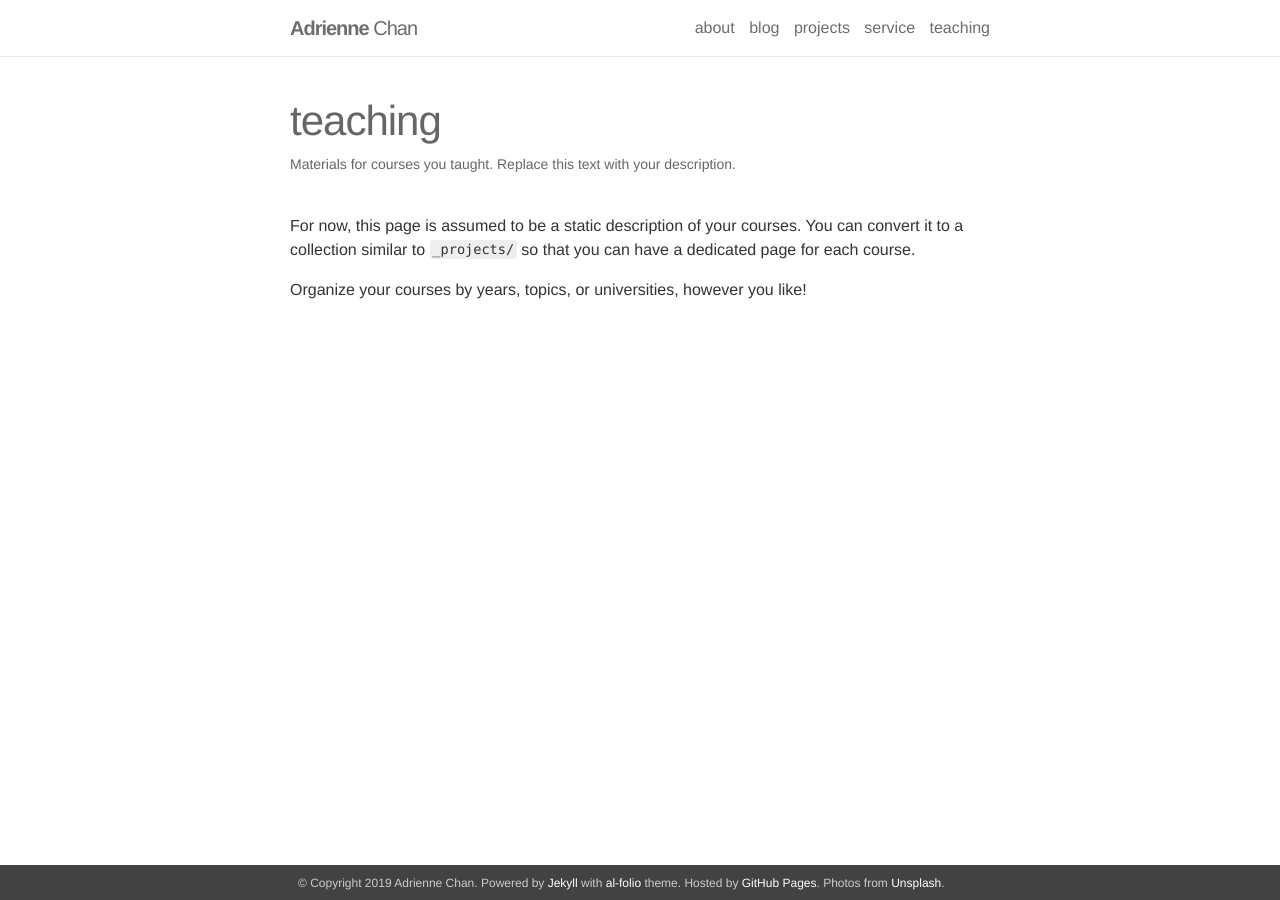
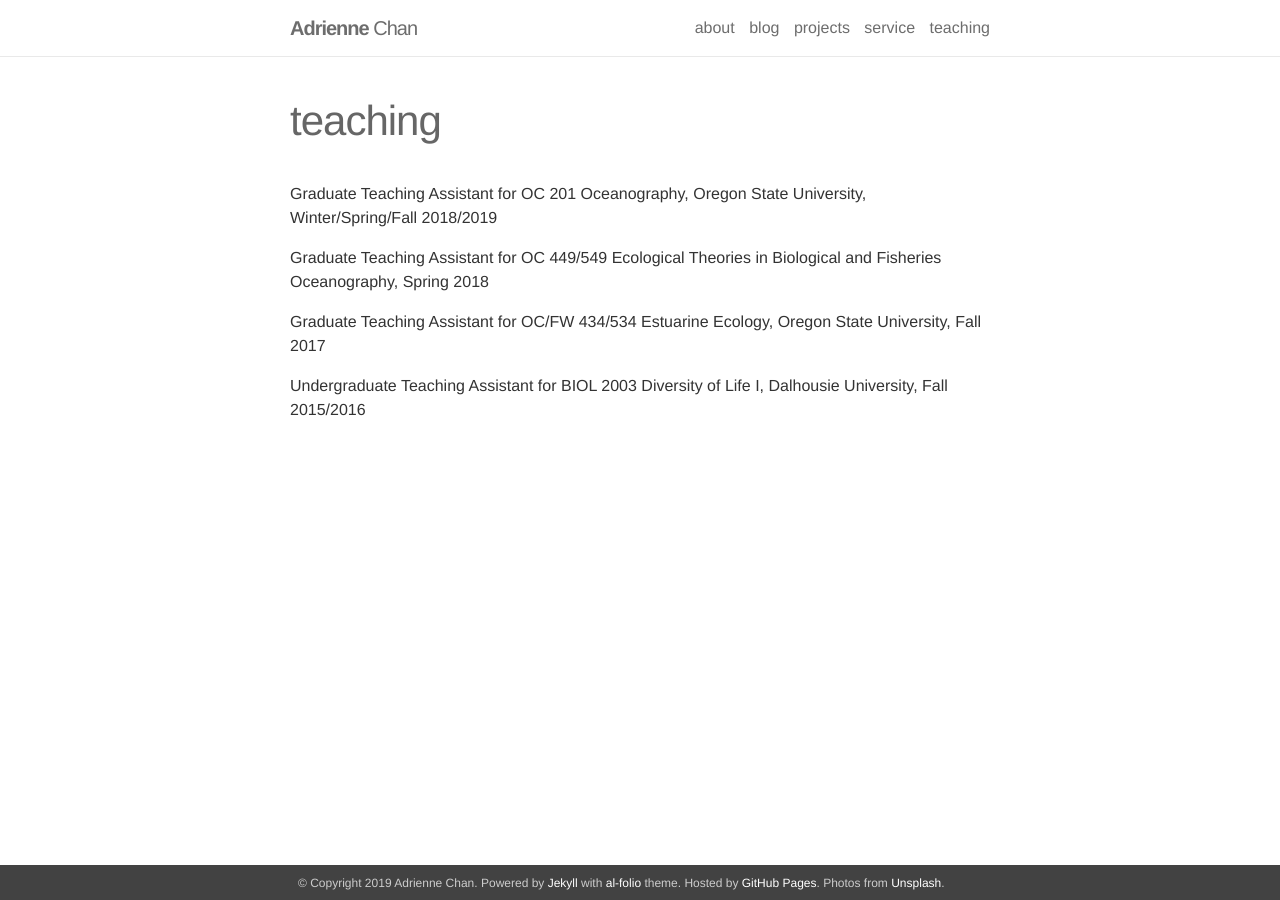
Before and after one commit to benthoschan/benthoschan.github.io, a Jekyll site: the page built from _pages/teaching.md, in a window 1280 px wide. Built offline with Jekyll 4.4.1, drawn with Linux system fonts in a browser that asks for light colours; nearby versions of some CDN libraries.

Commit message:
update teaching

```diff
--- a/_pages/teaching.md
+++ b/_pages/teaching.md
@@ -2,9 +2,12 @@
 layout: page
 permalink: /teaching/
 title: teaching
-description: Materials for courses you taught. Replace this text with your description.
+description:
 ---
+Graduate Teaching Assistant for OC 201 Oceanography, Oregon State University, Winter/Spring/Fall 2018/2019
 
-For now, this page is assumed to be a static description of your courses. You can convert it to a collection similar to `_projects/` so that you can have a dedicated page for each course.
+Graduate Teaching Assistant for OC 449/549 Ecological Theories in Biological and Fisheries Oceanography, Spring 2018
 
-Organize your courses by years, topics, or universities, however you like!
+Graduate Teaching Assistant for OC/FW 434/534 Estuarine Ecology, Oregon State University, Fall 2017
+
+Undergraduate Teaching Assistant for BIOL 2003 Diversity of Life I, Dalhousie University, Fall 2015/2016
--- a/_posts/2019-07-07-First-Post.markdown
+++ b/_posts/2019-07-07-First-Post.markdown
@@ -6,6 +6,6 @@ categories:
 ---
 Hi all,
 
-Welcome to my blog. I hope to blog a bit about grad school and the work I do here. Hopefully this will be a good reference for some folks and interesting for others.
+Welcome to my blog. I hope to blog a bit about my journey through graduate school and thoughts and explanations about some of the work I am a part of. Hopefully, this will be a good reference for some folks, interesting for others, and maybe even thought-provoking(?!?). I guess we'll see.
 
 Cheers.
```
